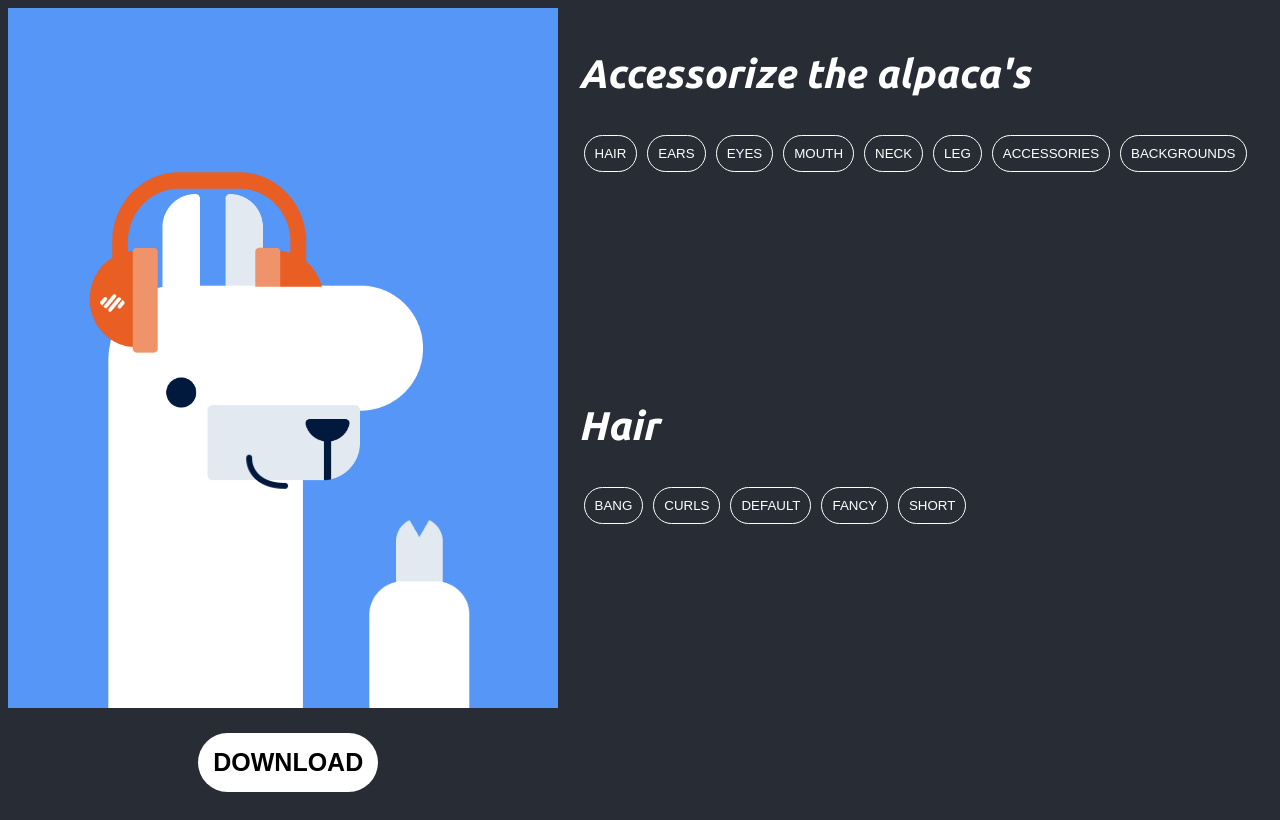
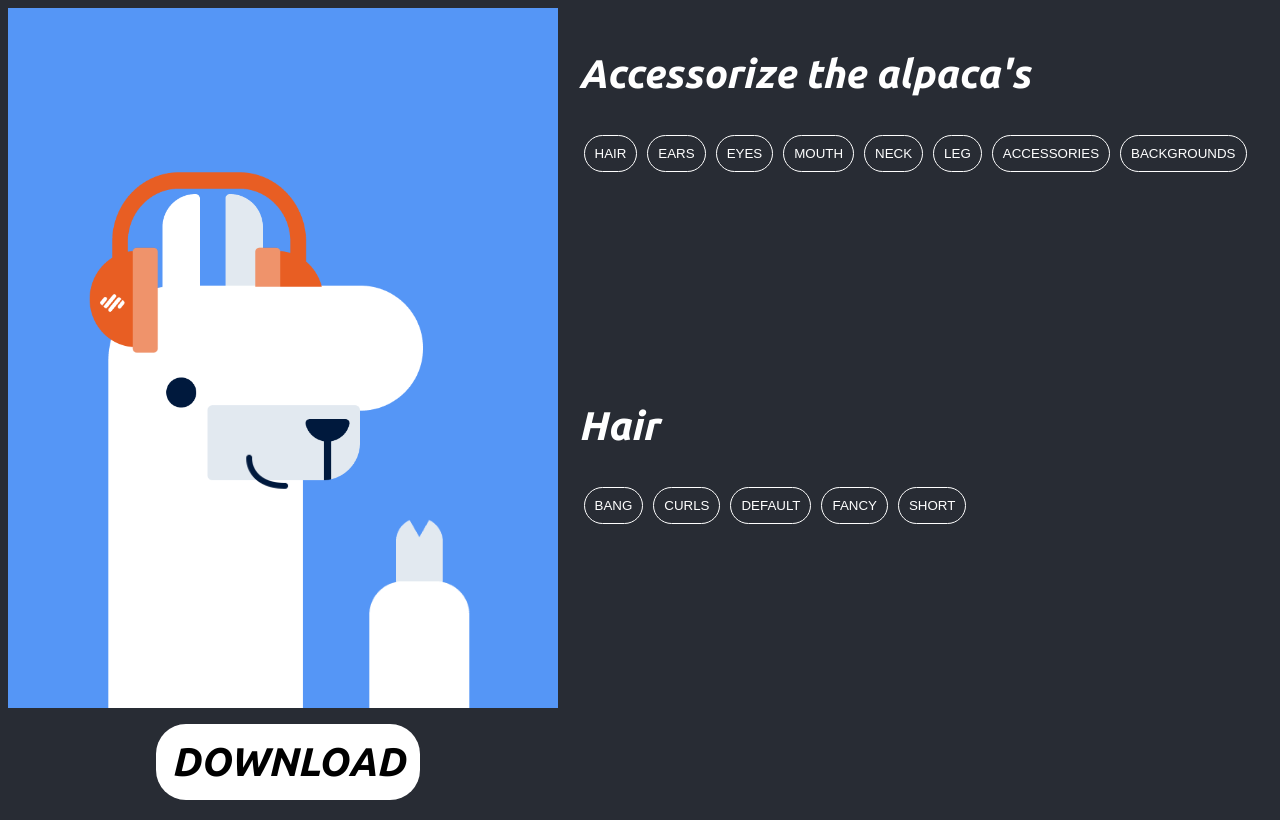
Before and after one commit to adolfosp/Front-Alpaca-Generator, an Angular app in the folder front-alpaca-generator/: page / in a window 1280 px wide. Built offline with nearby package versions, Linux system fonts and the light colour scheme.

Commit message:
feat: changes font family button

```diff
--- a/front-alpaca-generator/src/app/app.component.html
+++ b/front-alpaca-generator/src/app/app.component.html
@@ -34,6 +34,6 @@
     </div>
   </section>
   <section class="botoes">
-    <button (click)="realizarDownloadImagemAlpaca()"> DOWNLOAD </button>
+    <button (click)="realizarDownloadImagemAlpaca()" id="button-download"> DOWNLOAD </button>
   </section>
 </main>
--- a/front-alpaca-generator/src/app/app.component.sass
+++ b/front-alpaca-generator/src/app/app.component.sass
@@ -1,4 +1,4 @@
-h1
+h1, #button-download
   font-family: 'Ubuntu', sans-serif
   font-size: 40px
 
```
